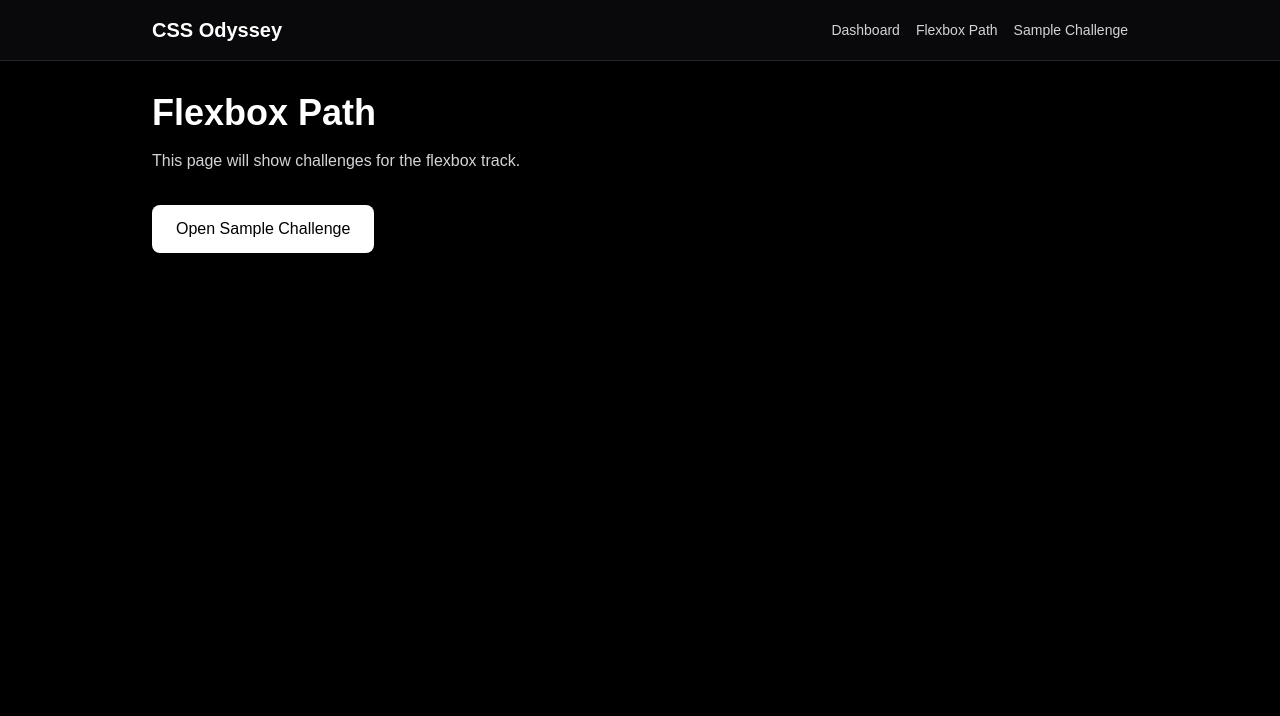
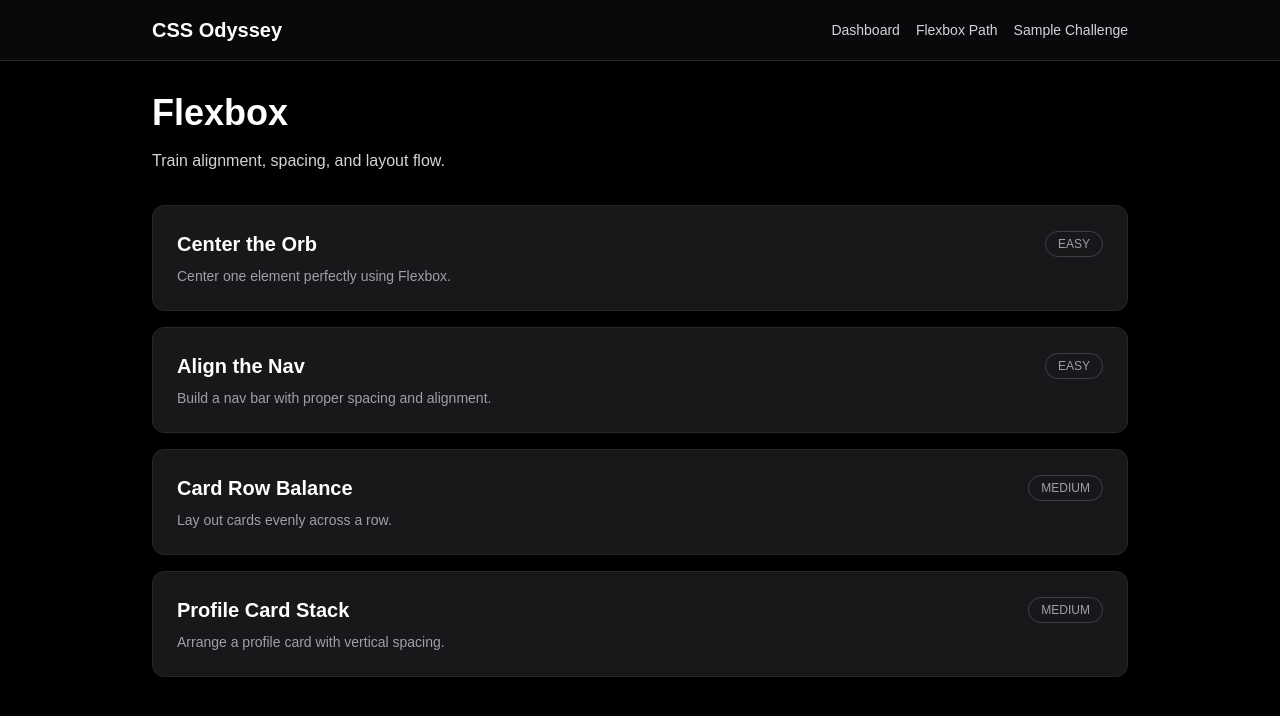
Before and after one commit to virginiasicuriello/css-odyssey, a Next.js app: page /path/flexbox in a window 1280 px wide. Shown: the top 716 px of the page. Built offline with nearby package versions, Linux system fonts and the light colour scheme.

Commit message:
Add local path and challenge data

```diff
--- a/app/challenge/[slug]/page.tsx
+++ b/app/challenge/[slug]/page.tsx
@@ -1,5 +1,6 @@
 import AppHeader from "../../../components/app-header";
 import PageShell from "../../../components/page-shell";
+import { challenges } from "../../../lib/challenges";
 
 type ChallengePageProps = {
   params: Promise<{
@@ -12,20 +13,34 @@ export default async function ChallengePage({
 }: ChallengePageProps) {
   const { slug } = await params;
 
+  const challenge = challenges.find((item) => item.slug === slug);
+
+  if (!challenge) {
+    return (
+      <>
+        <AppHeader />
+        <PageShell>
+          <h1 className="text-4xl font-bold">Challenge not found</h1>
+        </PageShell>
+      </>
+    );
+  }
+
   return (
     <>
       <AppHeader />
       <PageShell>
-        <h1 className="text-4xl font-bold capitalize">
-          {slug.replaceAll("-", " ")}
-        </h1>
+        <h1 className="text-4xl font-bold">{challenge.title}</h1>
 
-        <p className="mt-4 text-zinc-300">
-          This is the challenge page.
-        </p>
+        <p className="mt-4 text-zinc-300">{challenge.description}</p>
 
         <div className="mt-8 rounded-xl border border-zinc-800 bg-zinc-900 p-6">
-          <p className="text-sm text-zinc-400">Coming next:</p>
+          <p className="text-sm text-zinc-400">Difficulty</p>
+          <p className="mt-2 text-white capitalize">{challenge.difficulty}</p>
+        </div>
+
+        <div className="mt-6 rounded-xl border border-zinc-800 bg-zinc-900 p-6">
+          <p className="text-sm text-zinc-400">Coming next</p>
           <ul className="mt-3 list-disc pl-5 text-zinc-300">
             <li>challenge instructions</li>
             <li>target layout</li>
--- a/app/dashboard/page.tsx
+++ b/app/dashboard/page.tsx
@@ -1,6 +1,7 @@
-import AppHeader from "@/components/app-header";
-import PageShell from "@/components/page-shell";
+import AppHeader from "../../components/app-header";
+import PageShell from "../../components/page-shell";
 import Link from "next/link";
+import { paths } from "../../lib/challenges";
 
 export default function DashboardPage() {
   return (
@@ -10,29 +11,22 @@ export default function DashboardPage() {
         <h1 className="text-4xl font-bold">Dashboard</h1>
 
         <p className="mt-4 text-zinc-300">
-          Welcome to CSS Odyssey.
+          Choose a learning path and start training.
         </p>
 
-        <div className="mt-8 grid gap-4 sm:grid-cols-2">
-          <Link
-            href="/path/flexbox"
-            className="rounded-xl border border-zinc-800 bg-zinc-900 p-6"
-          >
-            <h2 className="text-xl font-semibold">Flexbox</h2>
-            <p className="mt-2 text-sm text-zinc-400">
-              Train alignment, spacing, and layout flow.
-            </p>
-          </Link>
-
-          <Link
-            href="/challenge/center-the-orb"
-            className="rounded-xl border border-zinc-800 bg-zinc-900 p-6"
-          >
-            <h2 className="text-xl font-semibold">Sample Challenge</h2>
-            <p className="mt-2 text-sm text-zinc-400">
-              Open a sample challenge page.
-            </p>
-          </Link>
+        <div className="mt-8 grid gap-4 sm:grid-cols-2 lg:grid-cols-3">
+          {paths.map((path) => (
+            <Link
+              key={path.slug}
+              href={`/path/${path.slug}`}
+              className="rounded-xl border border-zinc-800 bg-zinc-900 p-6 transition hover:border-zinc-600"
+            >
+              <h2 className="text-xl font-semibold">{path.title}</h2>
+              <p className="mt-2 text-sm text-zinc-400">
+                {path.description}
+              </p>
+            </Link>
+          ))}
         </div>
       </PageShell>
     </>
--- a/app/page.tsx
+++ b/app/page.tsx
@@ -1,29 +1,40 @@
 import Link from "next/link";
+import { paths } from "../lib/challenges";
 
 export default function Home() {
   return (
     <main className="min-h-screen bg-black text-white">
-      <div className="mx-auto flex min-h-screen max-w-5xl flex-col items-center justify-center px-6 text-center">
+      <div className="mx-auto max-w-5xl px-6 py-20">
+        <div className="text-center">
           <h1 className="text-5xl font-bold">CSS Odyssey</h1>
 
-        <p className="mt-4 max-w-2xl text-lg text-zinc-300">
+          <p className="mt-4 text-lg text-zinc-300">
             Master CSS layout like a game.
           </p>
 
-        <div className="mt-8 flex flex-col gap-4 sm:flex-row">
+          <div className="mt-8 flex justify-center">
             <Link
               href="/dashboard"
-            className="rounded-lg bg-white px-6 py-3 text-black font-medium"
+              className="rounded-lg bg-white px-6 py-3 font-medium text-black"
             >
               Go to Dashboard
             </Link>
+          </div>
+        </div>
 
+        <div className="mt-16 grid gap-4 sm:grid-cols-2 lg:grid-cols-3">
+          {paths.map((path) => (
             <Link
-            href="/path/flexbox"
-            className="rounded-lg border border-zinc-700 px-6 py-3 text-white font-medium"
+              key={path.slug}
+              href={`/path/${path.slug}`}
+              className="rounded-xl border border-zinc-800 bg-zinc-900 p-6 transition hover:border-zinc-600"
             >
-            View Flexbox Path
+              <h2 className="text-xl font-semibold">{path.title}</h2>
+              <p className="mt-2 text-sm text-zinc-400">
+                {path.description}
+              </p>
             </Link>
+          ))}
         </div>
       </div>
     </main>
--- a/app/path/[slug]/page.tsx
+++ b/app/path/[slug]/page.tsx
@@ -1,6 +1,7 @@
 import AppHeader from "../../../components/app-header";
 import PageShell from "../../../components/page-shell";
 import Link from "next/link";
+import { challenges, paths } from "../../../lib/challenges";
 
 type PathPageProps = {
   params: Promise<{
@@ -11,23 +12,47 @@ type PathPageProps = {
 export default async function PathPage({ params }: PathPageProps) {
   const { slug } = await params;
 
+  const path = paths.find((item) => item.slug === slug);
+  const pathChallenges = challenges.filter((item) => item.pathSlug === slug);
+
+  if (!path) {
+    return (
+      <>
+        <AppHeader />
+        <PageShell>
+          <h1 className="text-4xl font-bold">Path not found</h1>
+        </PageShell>
+      </>
+    );
+  }
+
   return (
     <>
       <AppHeader />
       <PageShell>
-        <h1 className="text-4xl font-bold capitalize">{slug} Path</h1>
+        <h1 className="text-4xl font-bold">{path.title}</h1>
 
-        <p className="mt-4 text-zinc-300">
-          This page will show challenges for the {slug} track.
-        </p>
+        <p className="mt-4 text-zinc-300">{path.description}</p>
 
-        <div className="mt-8">
-          <Link
-            href="/challenge/center-the-orb"
-            className="inline-block rounded-lg bg-white px-6 py-3 font-medium text-black"
-          >
-            Open Sample Challenge
-          </Link>
+        <div className="mt-8 grid gap-4">
+          {pathChallenges.map((challenge) => (
+            <Link
+              key={challenge.slug}
+              href={`/challenge/${challenge.slug}`}
+              className="rounded-xl border border-zinc-800 bg-zinc-900 p-6 transition hover:border-zinc-600"
+            >
+              <div className="flex items-center justify-between gap-4">
+                <h2 className="text-xl font-semibold">{challenge.title}</h2>
+                <span className="rounded-full border border-zinc-700 px-3 py-1 text-xs uppercase text-zinc-400">
+                  {challenge.difficulty}
+                </span>
+              </div>
+
+              <p className="mt-2 text-sm text-zinc-400">
+                {challenge.description}
+              </p>
+            </Link>
+          ))}
         </div>
       </PageShell>
     </>
--- /dev/null
+++ b/lib/challenges.ts
@@ -0,0 +1,118 @@
+export type PathItem = {
+    slug: string;
+    title: string;
+    description: string;
+  };
+
+  export type ChallengeItem = {
+    slug: string;
+    title: string;
+    description: string;
+    pathSlug: string;
+    difficulty: "easy" | "medium" | "hard";
+  };
+
+  export const paths: PathItem[] = [
+    {
+      slug: "flexbox",
+      title: "Flexbox",
+      description: "Train alignment, spacing, and layout flow.",
+    },
+    {
+      slug: "grid",
+      title: "Grid",
+      description: "Build strong two-dimensional layouts.",
+    },
+    {
+      slug: "responsive",
+      title: "Responsive",
+      description: "Make layouts adapt across screen sizes.",
+    },
+  ];
+
+  export const challenges: ChallengeItem[] = [
+    {
+      slug: "center-the-orb",
+      title: "Center the Orb",
+      description: "Center one element perfectly using Flexbox.",
+      pathSlug: "flexbox",
+      difficulty: "easy",
+    },
+    {
+      slug: "align-the-nav",
+      title: "Align the Nav",
+      description: "Build a nav bar with proper spacing and alignment.",
+      pathSlug: "flexbox",
+      difficulty: "easy",
+    },
+    {
+      slug: "card-row-balance",
+      title: "Card Row Balance",
+      description: "Lay out cards evenly across a row.",
+      pathSlug: "flexbox",
+      difficulty: "medium",
+    },
+    {
+      slug: "profile-card-stack",
+      title: "Profile Card Stack",
+      description: "Arrange a profile card with vertical spacing.",
+      pathSlug: "flexbox",
+      difficulty: "medium",
+    },
+    {
+      slug: "two-column-layout",
+      title: "Two Column Layout",
+      description: "Create a basic two-column page with Grid.",
+      pathSlug: "grid",
+      difficulty: "easy",
+    },
+    {
+      slug: "dashboard-grid",
+      title: "Dashboard Grid",
+      description: "Build a dashboard layout with multiple grid areas.",
+      pathSlug: "grid",
+      difficulty: "medium",
+    },
+    {
+      slug: "magazine-grid",
+      title: "Magazine Grid",
+      description: "Create a magazine-style content layout.",
+      pathSlug: "grid",
+      difficulty: "medium",
+    },
+    {
+      slug: "bento-grid-boss",
+      title: "Bento Grid Boss",
+      description: "Build a modern bento-style layout challenge.",
+      pathSlug: "grid",
+      difficulty: "hard",
+    },
+    {
+      slug: "mobile-hero-fix",
+      title: "Mobile Hero Fix",
+      description: "Fix a hero section for smaller screens.",
+      pathSlug: "responsive",
+      difficulty: "easy",
+    },
+    {
+      slug: "card-stack-breakpoint",
+      title: "Card Stack Breakpoint",
+      description: "Make card layouts stack cleanly on mobile.",
+      pathSlug: "responsive",
+      difficulty: "medium",
+    },
+    {
+      slug: "sidebar-collapse",
+      title: "Sidebar Collapse",
+      description: "Adapt a sidebar layout across breakpoints.",
+      pathSlug: "responsive",
+      difficulty: "medium",
+    },
+    {
+      slug: "landing-page-boss",
+      title: "Landing Page Boss",
+      description: "Complete a full responsive landing section.",
+      pathSlug: "responsive",
+      difficulty: "hard",
+    },
+  ];
```
Lines whose indentation alone changed are shown as unchanged.
